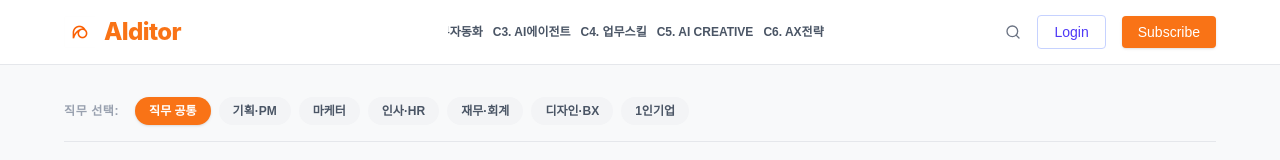
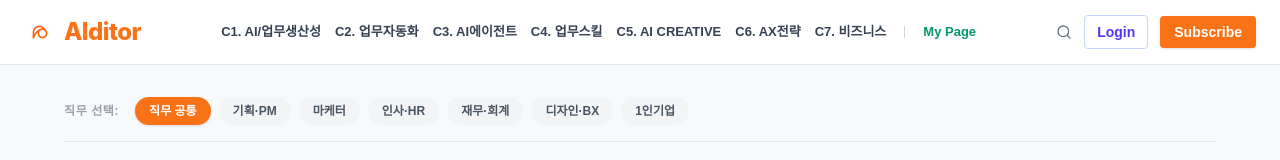
Before and after one commit to yuho75/Beyond-HRD, a Next.js app in the folder 01_AI-flow/: page / in a window 1280 px wide. Shown: the top 160 px of the page. Built offline with nearby package versions, Linux system fonts and the light colour scheme; a web font is replaced by a local one.

Commit message:
fix: Re-layout header GNB menu for 7 categories without scrollbars

```diff
--- a/01_AI-flow/next.config.ts
+++ b/01_AI-flow/next.config.ts
@@ -4,9 +4,6 @@ const nextConfig: NextConfig = {
   typescript: {
     ignoreBuildErrors: true,
   },
-  eslint: {
-    ignoreDuringBuilds: true,
-  },
 };
 
 export default nextConfig;
--- a/01_AI-flow/src/components/Header.tsx
+++ b/01_AI-flow/src/components/Header.tsx
@@ -43,17 +43,17 @@ export default function Header() {
 
   return (
     <header className="w-full bg-white border-b border-gray-200 sticky top-0 z-30">
-      <div className="max-w-[1200px] mx-auto px-6 h-16 flex items-center justify-between">
+      <div className="max-w-[1280px] mx-auto px-6 h-16 flex items-center justify-between gap-4">
         {/* Left: Logo */}
-        <div className="flex-1 flex items-center">
+        <div className="shrink-0 flex items-center">
           <Link href="/" onClick={handleLogoClick} className="flex items-center gap-2 cursor-pointer group">
             <img src="/logo.png" alt="AIditor Logo" className="w-8 h-8 rounded group-hover:opacity-80 transition-opacity" />
             <h1 className="font-extrabold tracking-tight text-2xl text-[#f97316]" style={{ fontFamily: 'Inter, sans-serif' }}>AIditor</h1>
           </Link>
         </div>
 
-        {/* Center: Nav Menu */}
-        <nav className="hidden md:flex items-center gap-1.5 lg:gap-2.5 text-[11px] lg:text-[12px] font-bold text-gray-600 flex-1 justify-center whitespace-nowrap overflow-x-auto">
+        {/* Center: Nav Menu (No scrollbar, full space) */}
+        <nav className="hidden lg:flex items-center gap-3.5 text-[12px] xl:text-[13px] font-bold text-gray-700 justify-center whitespace-nowrap">
           <Link href="/category/c1" className={`transition-colors hover:text-[#f97316] ${pathname.includes("/c1") ? "text-[#f97316] border-b-2 border-[#f97316] pb-1" : ""}`}>
             C1. AI/업무생산성
           </Link>
@@ -84,17 +84,17 @@ export default function Header() {
         </nav>
 
         {/* Right: Actions & Mobile Menu Toggle */}
-        <div className="flex items-center gap-4 flex-1 justify-end">
+        <div className="shrink-0 flex items-center gap-3">
           <Search className="w-4 h-4 text-gray-500 cursor-pointer hover:text-gray-900" />
-          <button className="hidden md:block text-sm font-medium text-indigo-600 border border-indigo-200 px-4 py-1.5 rounded hover:bg-indigo-50 transition-colors cursor-pointer">
+          <button className="hidden md:block text-xs lg:text-sm font-semibold text-indigo-600 border border-indigo-200 px-3 py-1.5 rounded hover:bg-indigo-50 transition-colors cursor-pointer">
             Login
           </button>
-          <button className="hidden md:block text-sm font-medium text-white bg-[#f97316] px-4 py-1.5 rounded hover:bg-[#ea580c] transition-colors shadow-sm cursor-pointer">
+          <button className="hidden md:block text-xs lg:text-sm font-semibold text-white bg-[#f97316] px-3.5 py-1.5 rounded hover:bg-[#ea580c] transition-colors shadow-sm cursor-pointer">
             Subscribe
           </button>
           {/* Mobile Hamburger Button */}
           <button
-            className="md:hidden p-1 text-gray-600 hover:text-gray-900 cursor-pointer"
+            className="lg:hidden p-1 text-gray-600 hover:text-gray-900 cursor-pointer"
             onClick={() => setIsMobileMenuOpen(!isMobileMenuOpen)}
           >
             {isMobileMenuOpen ? <X className="w-6 h-6" /> : <Menu className="w-6 h-6" />}
```
